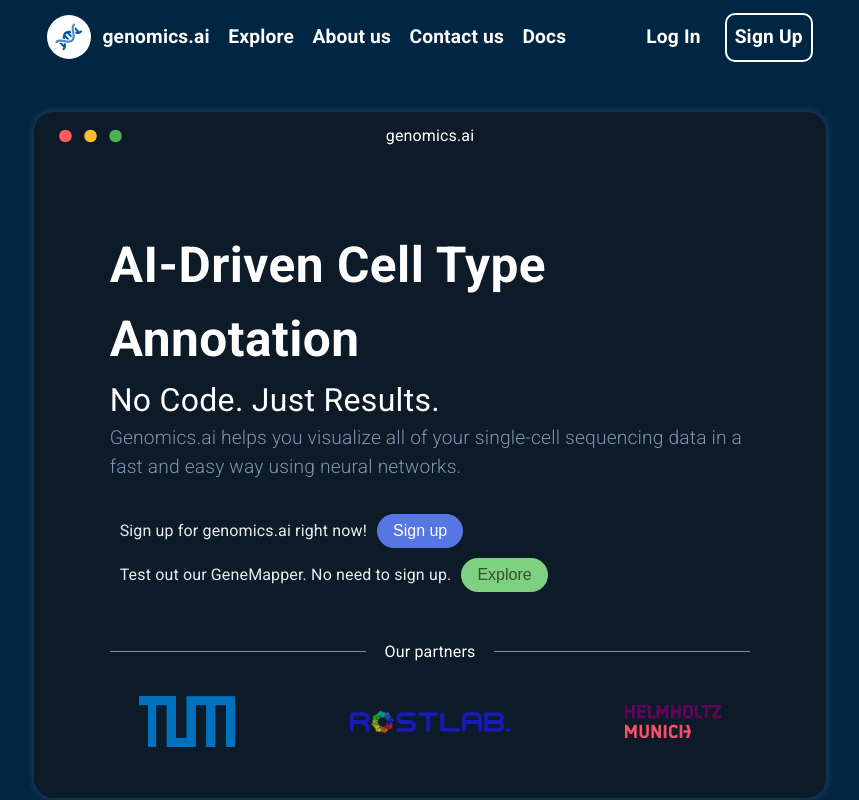
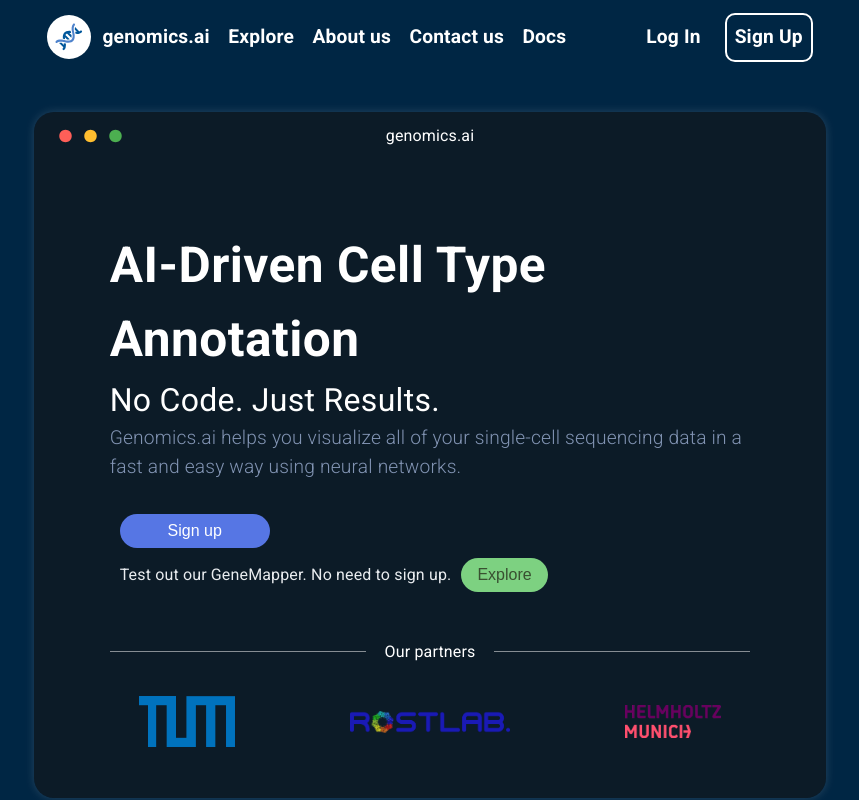
Before and after one commit to jst-seminar-rostlab-tum/genomics.ai, a React (Create React App) app in the folder Frontend/: page /#/ in a window 1280 px wide. Shown: the top 800 px of the page, without its empty margins (210-1069 px from the left). Built offline with nearby package versions, Linux system fonts and the light colour scheme.

Commit message:
signup text removed

```diff
--- a/Frontend/src/components/WindowiOS/index.jsx
+++ b/Frontend/src/components/WindowiOS/index.jsx
@@ -52,8 +52,7 @@ const WindowiOS = ({ onSignUpClicked }) => {
           Genomics.ai helps you visualize all of your single-cell sequencing data in a fast and easy way using neural networks.
         </Typography>
         <Box sx={{ margin: "2em 0 0 10px", display: "flex", flexDirection: "row", gap: "10px", alignItems: "center" }}>
-          <Typography sx={{ color: colors.neutral[200] }}>Sign up for genomics.ai right now!</Typography>
-          <CustomButton onClick={onSignUpClicked} >Sign up</CustomButton>
+          <CustomButton onClick={onSignUpClicked} sx={{ width: "150px" }}>Sign up</CustomButton>
         </Box>
         <Box sx={{ margin: "10px", display: "flex", flexDirection: "row", gap: "10px", alignItems: "center" }}>
           <Typography sx={{ color: colors.neutral[200] }}>Test out our GeneMapper. No need to sign up.</Typography>
```
